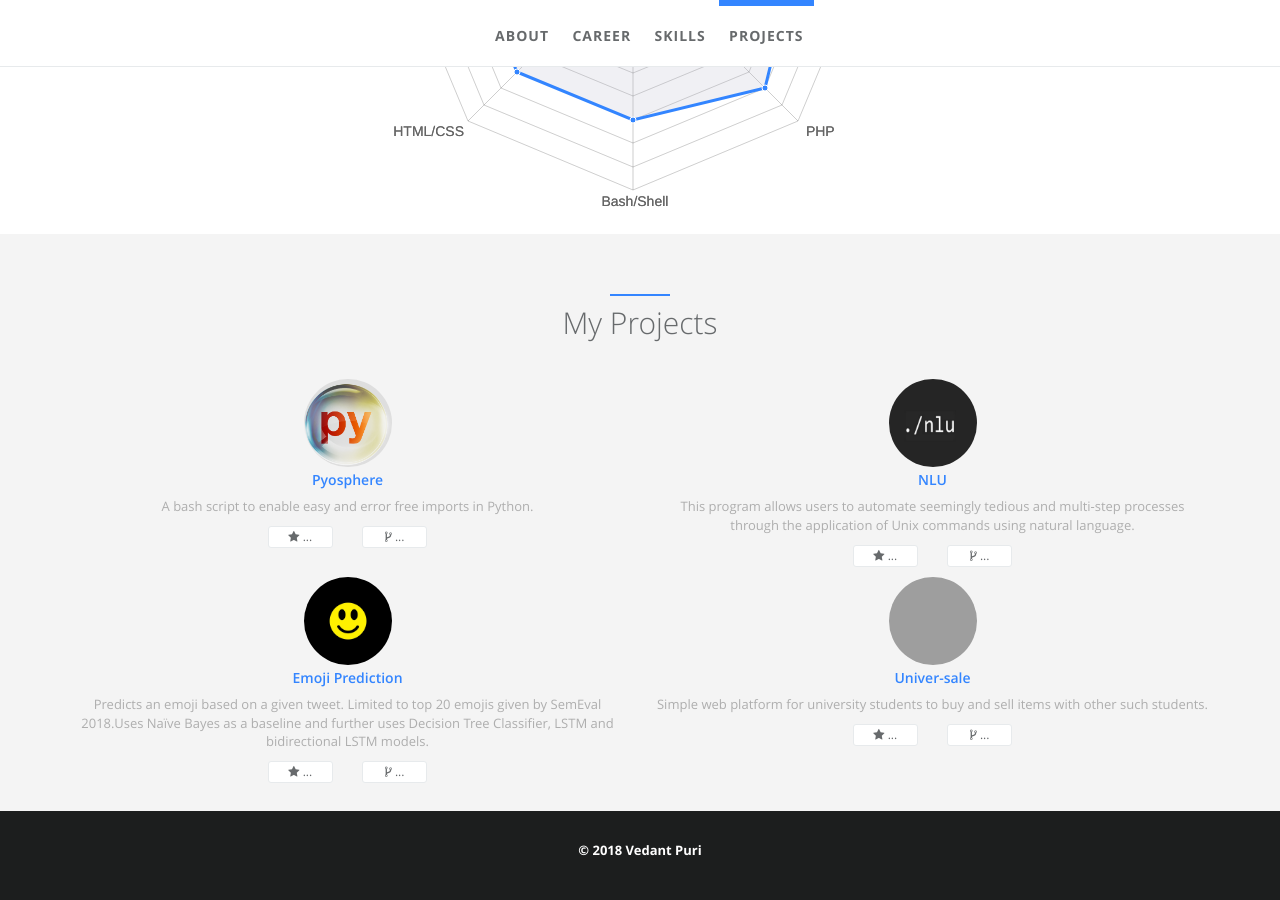
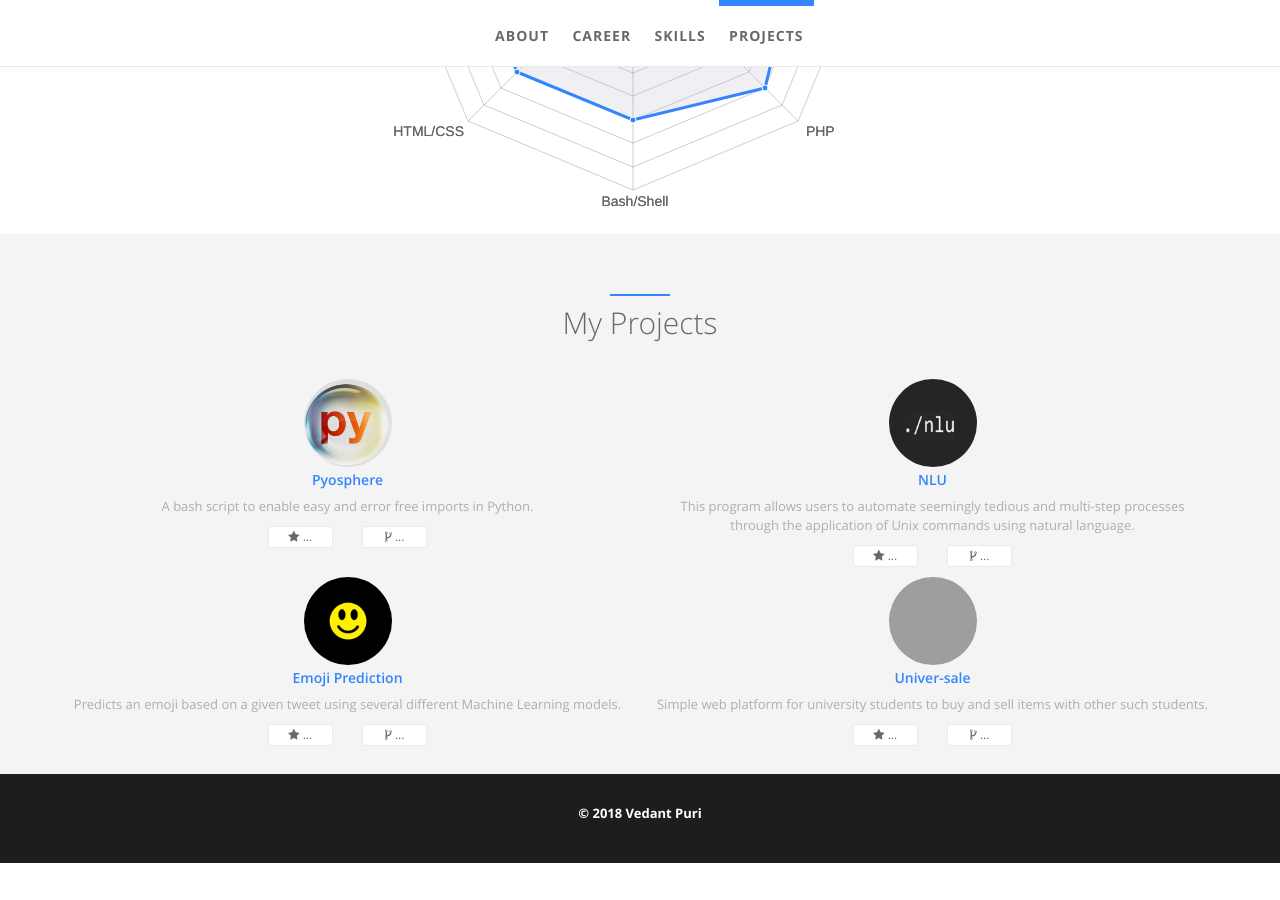
Before and after one commit to vedantpuri/vedantpuri.github.io, a Jekyll site: the page built from index.html, in a window 1280 px wide and 900 px high, scrolled down 2379 px. Built offline with Jekyll 4.4.1, drawn with Linux system fonts in a browser that asks for light colours; after the commit the page ends 3242 px from its top, so only the background shows below that; grey boxes are pictures that could not be loaded.

Commit message:
Fix Resumé typo + Modify Project descriptions

```diff
--- a/_data/index/projects.yml
+++ b/_data/index/projects.yml
@@ -2,37 +2,25 @@
 # If you don't have language feature(language.yml is empty), ignore "i18n" items
 # Suggest projects' img be located at '/static/assets/img/landing', and edit following img items.
 - name: Pyosphere
-  # i18n: jalpc
   gh_user: vedantpuri
   repo: pyosphere
   img: /static/assets/img/landing/pyosphere.png
   desc: A bash script to enable easy and error free imports in Python.
 
 - name: NLU
-  # i18n: jalpc
   gh_user: mayankk2308
   repo: natural-language-unix
   img: /static/assets/img/landing/nlu.png
   desc: This program allows users to automate seemingly tedious and multi-step processes through the application of Unix commands using natural language.
 
 - name: Emoji Prediction
-  # i18n: cpython
   gh_user: vedantpuri
   repo: emoji-prediction
   img: /static/assets/img/landing/emoji.jpg
-  desc: Predicts an emoji based on a given tweet. Limited to top 20 emojis given by SemEval 2018.Uses Naïve Bayes as a baseline and further uses Decision Tree Classifier, LSTM and bidirectional LSTM models.
+  desc: Predicts an emoji based on a given tweet using several different Machine Learning models.
 
 - name: Univer-sale
-  # i18n: google
   gh_user: vedantpuri
   repo: universale
   img: /static/assets/img/landing/univer-sale.png
   desc: Simple web platform for university students to buy and sell items with other such students.
-
-#
-# Eg. for project not on repo but live
-# - name: Free and For Sale
-#   i18n: google
-#   url: https://google.com
-#   img: /static/assets/img/landing/google.png
-#   desc: This is another project.
```
Also changed, not shown: static/assets/img/landing/header_one.jpg (deleted), 1 other file.
